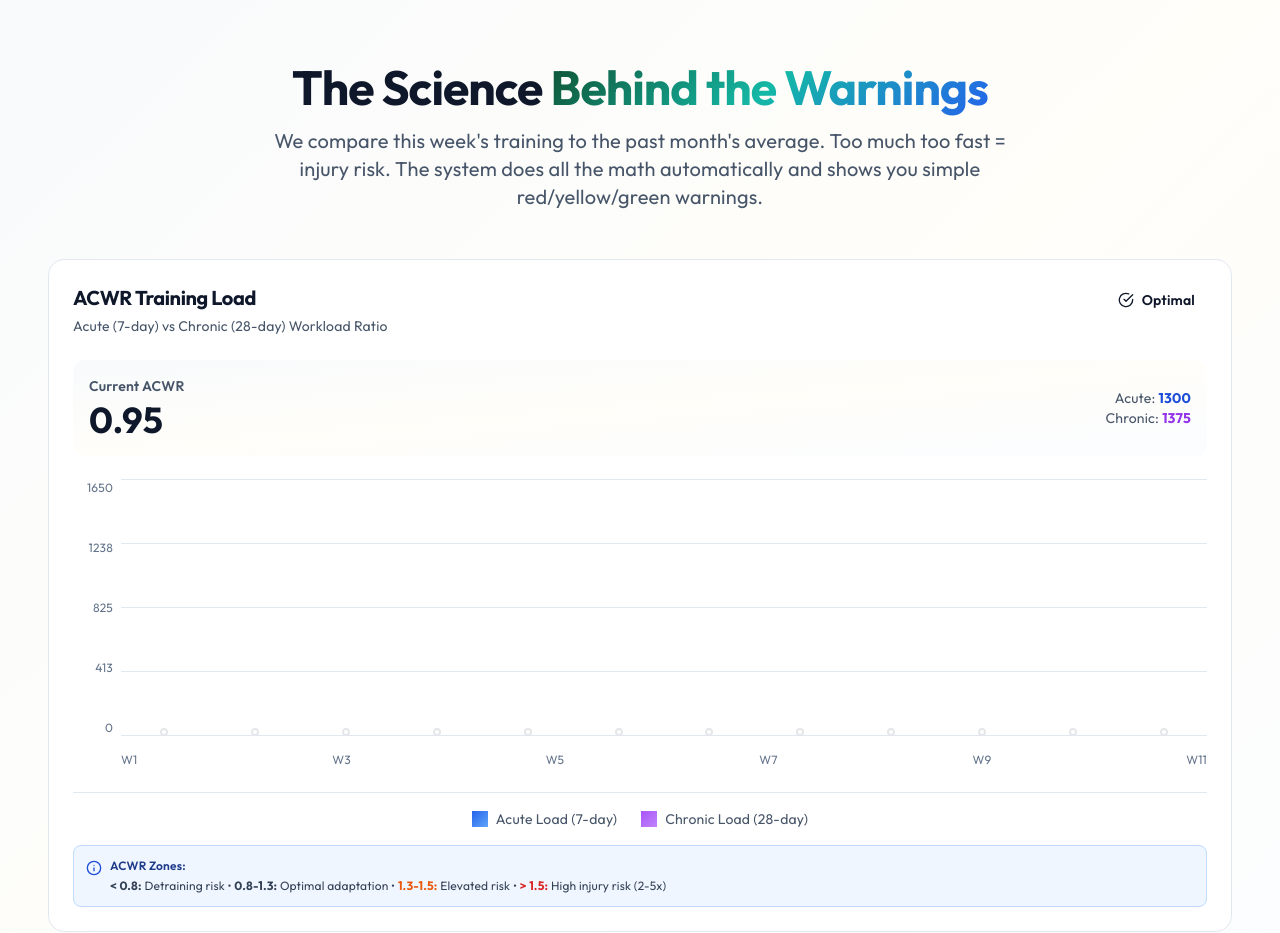
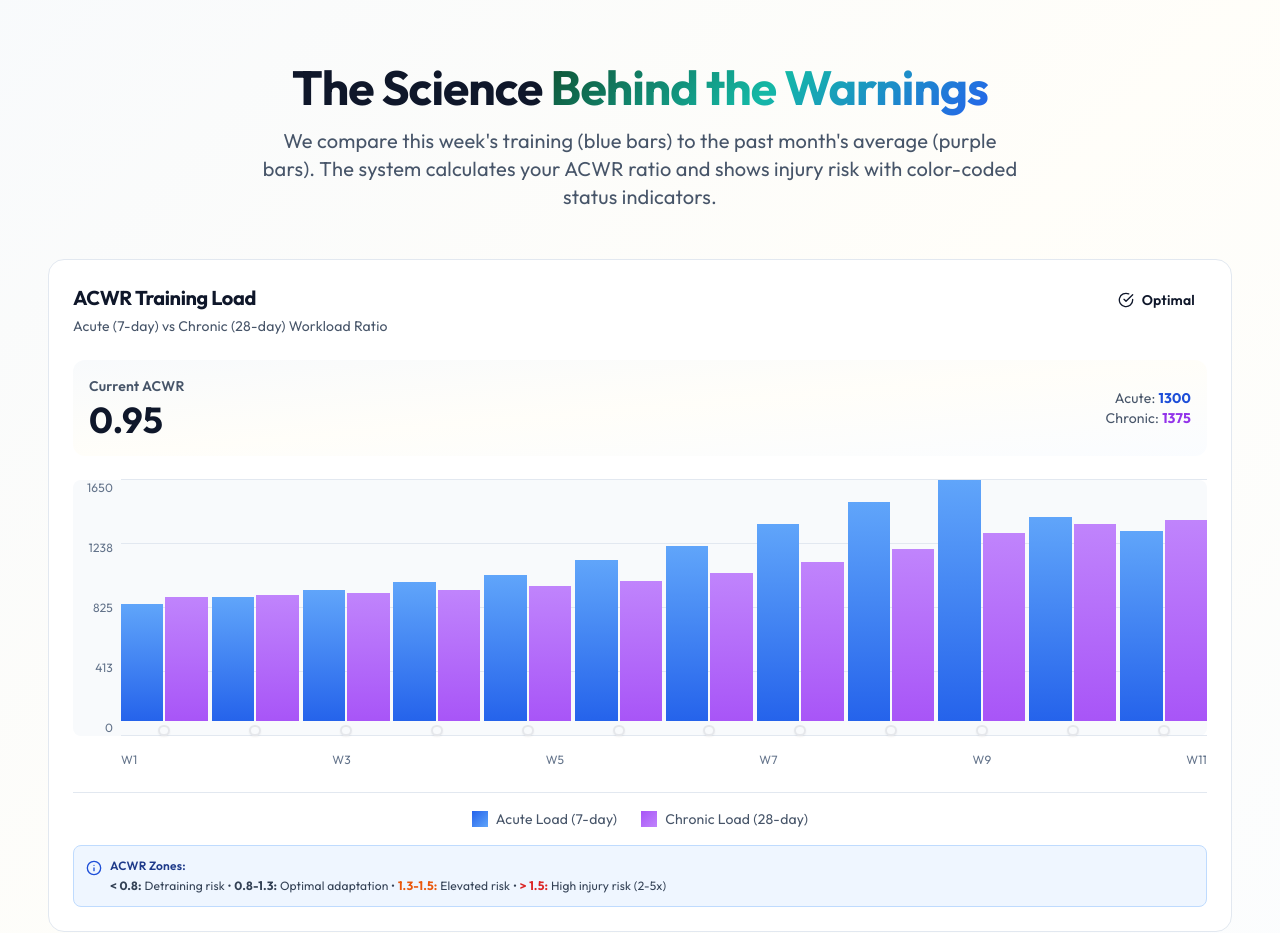
Before and after one commit to billzdoe/Equissetix-Website, a React (Vite) app: page /trainingtree/training in a window 1280 px wide. Shown: the part 1440-2373 px from the top of the page. Built offline with nearby package versions, Linux system fonts and the light colour scheme; no server answers; what react-google-recaptcha-v3 would draw is missing.

Commit message:
Add ScrollToTop component to fix page scroll position on navigation

```diff
--- a/src/App.tsx
+++ b/src/App.tsx
@@ -3,6 +3,7 @@ import Navbar from './components/Navbar'
 import Footer from './components/Footer'
 import BackToTop from './components/BackToTop'
 import StickyCTA from './components/StickyCTA'
+import ScrollToTop from './components/ScrollToTop'
 import Home from './pages/Home'
 import Pricing from './pages/Pricing'
 import Contact from './pages/Contact'
@@ -39,6 +40,7 @@ import Compare from './pages/Compare'
 function App() {
   return (
     <Router>
+      <ScrollToTop />
       <div className="min-h-screen bg-white">
         <Navbar />
         <Routes>
--- a/src/components/ACWRChart.tsx
+++ b/src/components/ACWRChart.tsx
@@ -69,7 +69,7 @@ const ACWRChart = () => {
       </div>
 
       {/* Chart */}
-      <div className="relative h-64 mb-4">
+      <div className="relative h-64 mb-4 bg-slate-50 rounded-lg p-4">
         {/* Y-axis labels */}
         <div className="absolute left-0 top-0 bottom-0 w-12 flex flex-col justify-between text-xs text-slate-500 text-right pr-2">
           <span>{maxValue}</span>
@@ -100,33 +100,38 @@ const ACWRChart = () => {
             return (
               <div key={index} className="flex-1 flex flex-col items-center gap-1 h-full justify-end group relative">
                 {/* Tooltip */}
-                <div className="absolute bottom-full mb-2 hidden group-hover:block z-10 w-32">
-                  <div className="bg-navy-900 text-white text-xs rounded-lg p-2 shadow-lg">
-                    <p className="font-semibold mb-1">{point.week}</p>
-                    <p>Acute: {point.acute}</p>
-                    <p>Chronic: {point.chronic}</p>
-                    <p className="font-bold mt-1">ACWR: {point.acwr.toFixed(2)}</p>
+                <div className="absolute bottom-full mb-2 hidden group-hover:block z-10 w-32 pointer-events-none">
+                  <div className="bg-slate-900 text-white text-xs rounded-lg p-3 shadow-xl border border-slate-700">
+                    <p className="font-semibold mb-1.5 text-white">{point.week}</p>
+                    <p className="text-white">Acute: {point.acute}</p>
+                    <p className="text-white">Chronic: {point.chronic}</p>
+                    <p className="font-bold mt-1.5 text-blue-300">ACWR: {point.acwr.toFixed(2)}</p>
                   </div>
                 </div>
 
                 {/* Bars */}
-                <div className="w-full flex gap-0.5">
+                <div className="w-full flex gap-0.5 h-full items-end">
                   <motion.div
                     initial={{ height: 0 }}
                     animate={{ height: `${acuteHeight}%` }}
                     transition={{ duration: 0.5, delay: index * 0.05 }}
-                    className="flex-1 bg-gradient-to-t from-blue-500 to-blue-400 rounded-t group-hover:from-blue-600 group-hover:to-blue-500 transition-colors"
+                    className="flex-1 bg-gradient-to-t from-blue-500 to-blue-400 rounded-t group-hover:from-blue-600 group-hover:to-blue-500 min-h-[2px]"
+                    style={{ height: `${acuteHeight}%` }}
                   />
                   <motion.div
                     initial={{ height: 0 }}
                     animate={{ height: `${chronicHeight}%` }}
                     transition={{ duration: 0.5, delay: index * 0.05 }}
-                    className="flex-1 bg-gradient-to-t from-purple-500 to-purple-400 rounded-t group-hover:from-purple-600 group-hover:to-purple-500 transition-colors"
+                    className="flex-1 bg-gradient-to-t from-purple-500 to-purple-400 rounded-t group-hover:from-purple-600 group-hover:to-purple-500 min-h-[2px]"
+                    style={{ height: `${chronicHeight}%` }}
                   />
                 </div>
 
-                {/* ACWR indicator dot */}
-                <div className={`w-2 h-2 rounded-full ${acwrStatus.bg} border-2 ${acwrStatus.color.replace('text-', 'border-')}`} />
+                {/* ACWR indicator dot - color coded by risk level */}
+                <div
+                  className={`w-3 h-3 rounded-full ${acwrStatus.bg} border-2 ${acwrStatus.color.replace('text-', 'border-')} shadow-sm`}
+                  title={`${acwrStatus.label}: ${point.acwr.toFixed(2)}`}
+                />
               </div>
             )
           })}
--- /dev/null
+++ b/src/components/ScrollToTop.tsx
@@ -0,0 +1,18 @@
+import { useEffect } from 'react'
+import { useLocation } from 'react-router-dom'
+
+const ScrollToTop = () => {
+  const { pathname } = useLocation()
+
+  useEffect(() => {
+    window.scrollTo({
+      top: 0,
+      left: 0,
+      behavior: 'instant', // Use 'instant' for immediate scroll, or 'smooth' for animated
+    })
+  }, [pathname])
+
+  return null
+}
+
+export default ScrollToTop
--- a/src/pages/Contact.tsx
+++ b/src/pages/Contact.tsx
@@ -117,6 +117,7 @@ const Contact = () => {
       }
 
       // Prepare form data for Web3Forms
+      // Note: reCAPTCHA validated on frontend; Web3Forms uses its own spam filter
       const submissionData = {
         access_key: web3formsKey,
         subject: 'New Demo Request - Equissetix',
@@ -127,8 +128,7 @@ const Contact = () => {
         num_horses: formData.numHorses || 'Not specified',
         pain_point: formData.painPoint || 'Not specified',
         message: formData.message || 'No additional message',
-        'g-recaptcha-response': recaptchaToken,
-        to_email: 'info@equissetix.com'
+        botcheck: '', // Honeypot field - should be empty for legitimate submissions
       }
 
       // Submit to Web3Forms
@@ -375,6 +375,14 @@ const Contact = () => {
                     />
                   </div>
 
+                  {/* Honeypot field for bot protection - hidden from users */}
+                  <input
+                    type="checkbox"
+                    name="botcheck"
+                    className="hidden"
+                    style={{ display: 'none' }}
+                  />
+
                   {errors.submit && (
                     <div className="p-4 bg-coral-50 border-2 border-coral-200 rounded-lg flex items-center gap-3">
                       <AlertCircle className="h-5 w-5 text-coral-600 flex-shrink-0" />
--- a/src/pages/platform/Training.tsx
+++ b/src/pages/platform/Training.tsx
@@ -188,7 +188,7 @@ const Training = () => {
             The Science <span className="text-gradient">Behind the Warnings</span>
           </h2>
           <p className="text-xl text-slate-600 max-w-3xl mx-auto">
-            We compare this week's training to the past month's average. Too much too fast = injury risk. The system does all the math automatically and shows you simple red/yellow/green warnings.
+            We compare this week's training (blue bars) to the past month's average (purple bars). The system calculates your ACWR ratio and shows injury risk with color-coded status indicators.
           </p>
         </motion.div>
         <ACWRChart />
```
